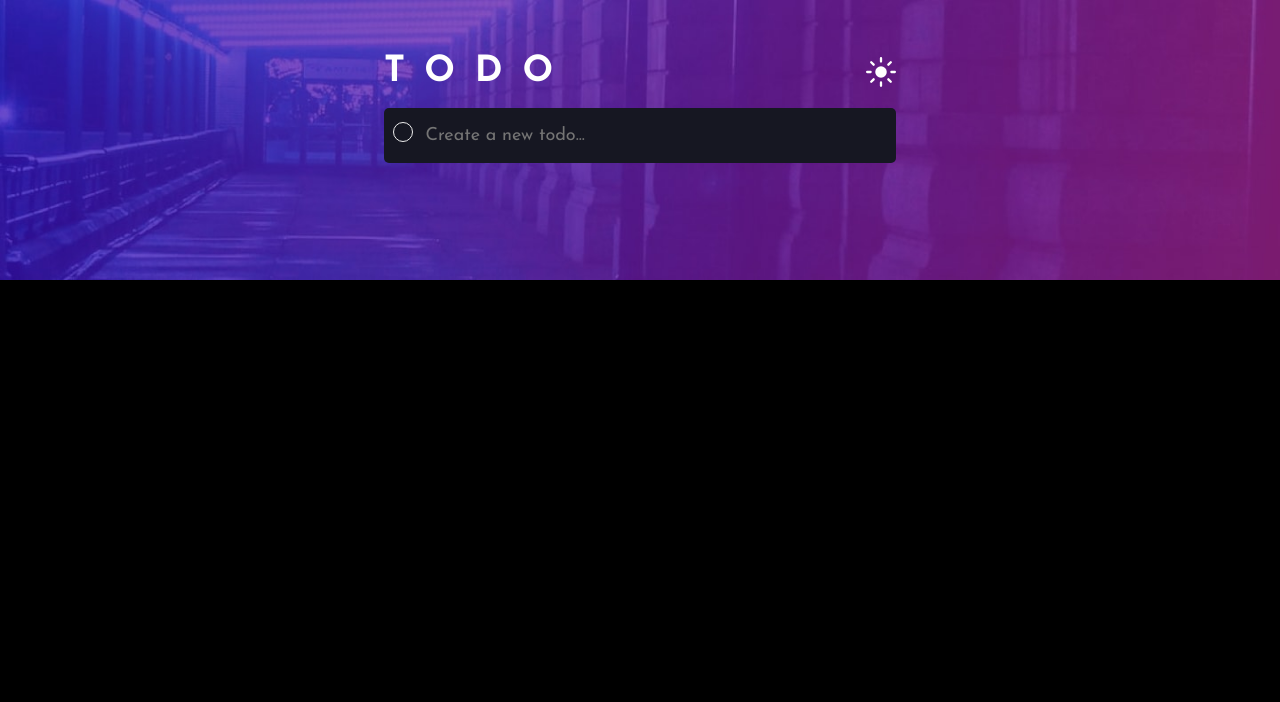
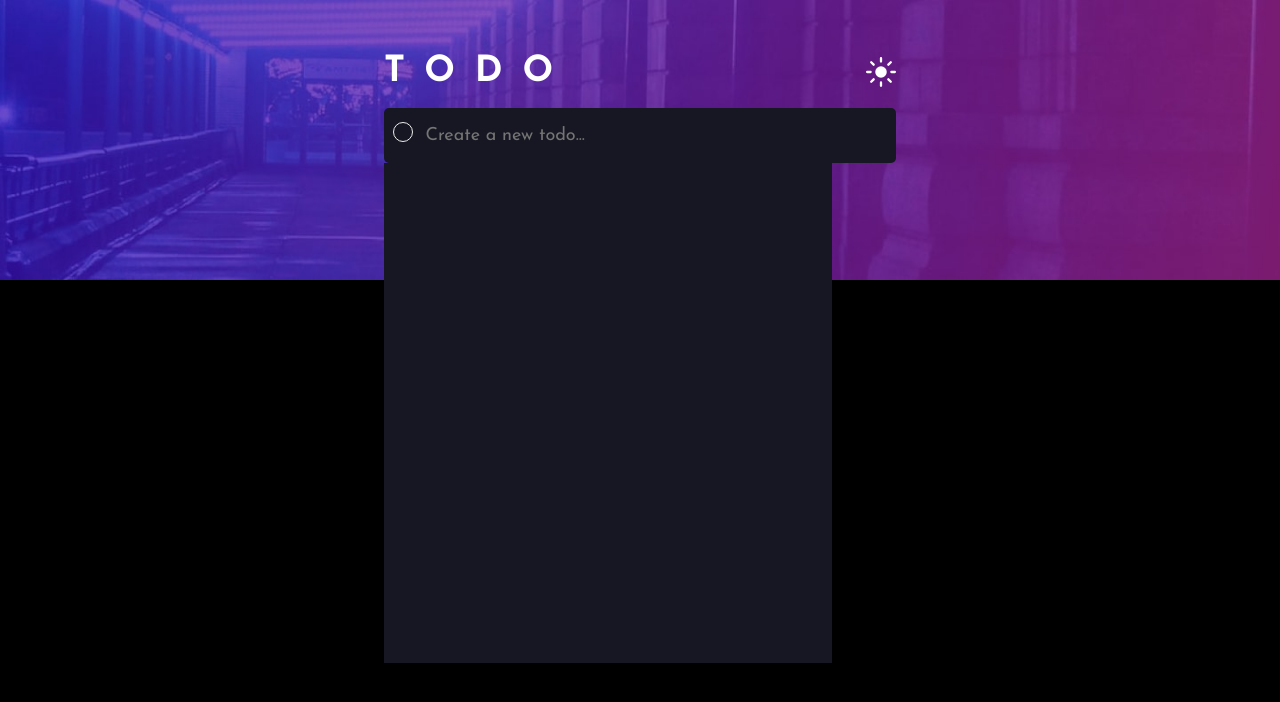
Before and after one commit to JulianIfesiokwu/To-do-App-2-, a React (Create React App) app: page / in a window 1280 px wide. Shown: the top 702 px of the page. Built offline with nearby package versions, Linux system fonts and the light colour scheme.

Commit message:
working on TaskList component

```diff
--- a/src/App.js
+++ b/src/App.js
@@ -1,17 +1,32 @@
 import "./App.css";
+import { useState } from "react";
 
 import HeaderContainer from "./components/header/header.component";
 import CreateTask from "./components/create-task/create-task.component";
 import TaskList from "./components/TaskList/TaskList.component";
 
 function App() {
+  const code = 13;
+  const [task, setTask] = useState("");
+  const [allTasks, setAllTasks] = useState([]);
+
+  const addTask = (e) => {
+    if (e.charCode === code) {
+      const newTask = { id: new Date().getTime().toString(), title: task };
+      setAllTasks([...allTasks, newTask]);
+      setTask("");
+    }
+    if (e.charCode === code && e.target.value === "") {
+      alert("Please enter task details");
+    }
+  };
+
   return (
     <div className="container">
       <div className="to-do">
         <HeaderContainer />
-
-        <CreateTask />
-        <TaskList />
+        <CreateTask task={task} addTask={addTask} setTask={setTask} />
+        <TaskList item={allTasks} />
       </div>
     </div>
   );
--- /dev/null
+++ b/src/components/Task/Task.component.jsx
@@ -0,0 +1,8 @@
+
+const Task = ({item}) => {
+    return (
+        <article key={item.id}>{item.title}</article>
+    )
+}
+
+export default Task
--- a/src/components/TaskList/TaskList.component.jsx
+++ b/src/components/TaskList/TaskList.component.jsx
@@ -1,8 +1,15 @@
-import react from "react";
+import Task from "../Task/Task.component";
+import './TaskList.styles.scss'
 
-const TaskList = () => {
+const TaskList = ({ allTasks }) => {
     return (
-        <div className="task-list"></div>
+        <div className="task-list">
+            {allTasks?.map((item) => {
+                return (
+                    <Task key={item.id}>{item.title}</Task>
+                )
+            })}
+        </div>
     )
 }
 
--- /dev/null
+++ b/src/components/TaskList/TaskList.styles.css
@@ -0,0 +1,4 @@
+.task-list {
+  width: 35vw;
+}
+/*# sourceMappingURL=TaskList.styles.css.map */
--- /dev/null
+++ b/src/components/TaskList/TaskList.styles.scss
@@ -0,0 +1,8 @@
+@import '../../variables.scss';
+
+.task-list {
+    width: 35vw;
+    height: 500px;
+    background-color:  $veryDarkBlue;
+    color: white;
+}
--- a/src/components/create-task/create-task.component.jsx
+++ b/src/components/create-task/create-task.component.jsx
@@ -1,29 +1,16 @@
-import React, { useState, useEffect } from "react";
-// import { useState } from "react/cjs/react.production.min";
-
 import './create-task.styles.scss';
 
-function CreateTask() {
-    const code = 13
-    const [task, setTask] = useState('')
-    const [allTasks, setAllTasks] = useState([])
-
-    const addTask = (e) => {
-        if(e.charCode === code) {
-            const newTask = {id: new Date().getTime().toString(), title: task}
-            setAllTasks([...allTasks, newTask])
-            setTask('')
-        }
-        if(e.charCode === code && e.target.value === '') {
-            alert('Please enter task details')
-        }
-    }
-
+function CreateTask({addTask, setTask, task}) {
     return (
         <div className='input-container'>
             <input type="checkbox" className='toggle-completed'/>
             <span className="checkmark"></span>
-            <input placeholder="Create a new todo..." type="text" className='make-task' onKeyPress={(e) => addTask(e)} onChange={(e) => setTask(e.target.value)}/>
+            <input placeholder="Create a new todo..."
+            type="text"
+            className='make-task'
+            onKeyPress={(e) => addTask(e)} onChange={(e) => setTask(e.target.value)}
+            value={task}
+            />
         </div>
     )
 
```
Also changed, not shown: 1 other file (tests, documents, lock files or other folders).
